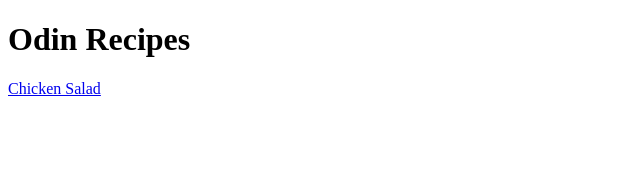
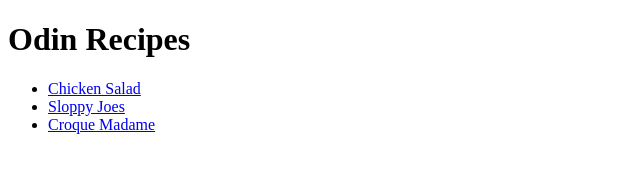
Before and after one commit to niLPotential/odin-recipes, a plain HTML site: page index.html in a window 1280 px wide. Shown: the whole page, without its empty margins (0-640 px from the left). Drawn offline with Linux system fonts and the light colour scheme.

Commit message:
Add sloppy joes and croque madame boilerplate

```diff
--- a/index.html
+++ b/index.html
@@ -9,7 +9,11 @@
 
 <body>
     <h1>Odin Recipes</h1>
-    <a href="recipes/chicken-salad.html">Chicken Salad</a>
+    <ul>
+        <li><a href="recipes/chicken-salad.html">Chicken Salad</a></li>
+        <li><a href="recipes/sloppy-joes.html">Sloppy Joes</a></li>
+        <li><a href="recipes/croque-madame.html">Croque Madame</a></li>
+    </ul>
 </body>
 
 </html>
```
Also changed, not shown: recipes/sloppy-joes.html (added, +15 -0 lines), recipes/croque-madame.html (added).
